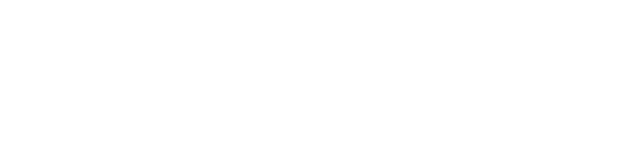
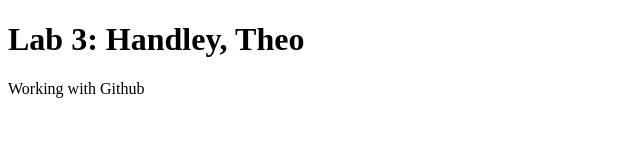
Before and after one commit to thandleyCPS/webdevs2, a plain HTML site: page labs/lab3.html in a window 1280 px wide. Shown: the whole page, without its empty margins (0-640 px from the left). Drawn offline with Linux system fonts and the light colour scheme.

Commit message:
labs/lab3.html

```diff
--- a/labs/lab3.html
+++ b/labs/lab3.html
@@ -1,9 +1,10 @@
 <!DOCTYPE html>
 <html>
     <head>
-        <title> </title>
+        <title>Lab 3: Handley, Theo  </title>
     </head>
     <body>
-
+        <h1>Lab 3: Handley, Theo</h1>
+        <p>Working with Github</p>
     </body>
 </html>
```
